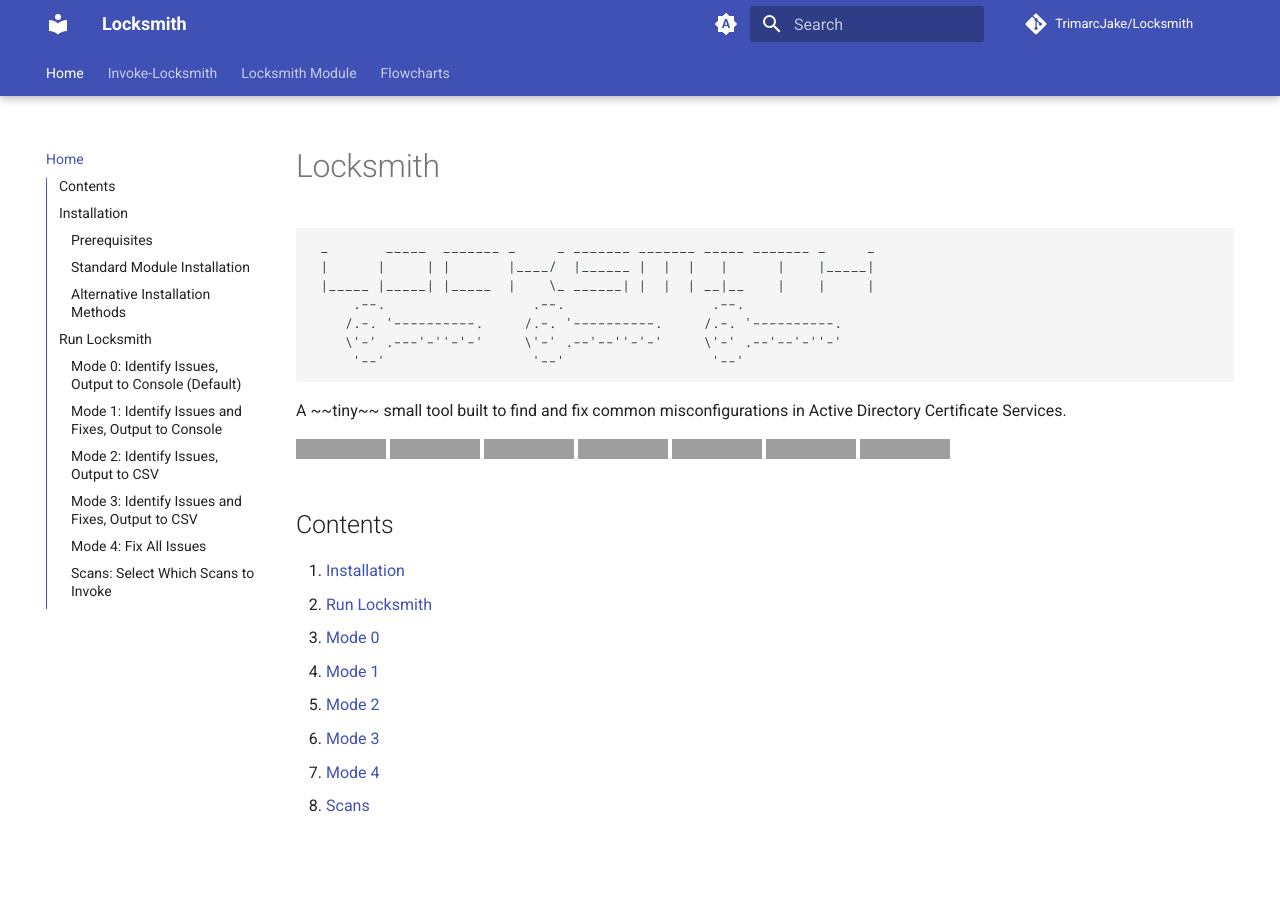
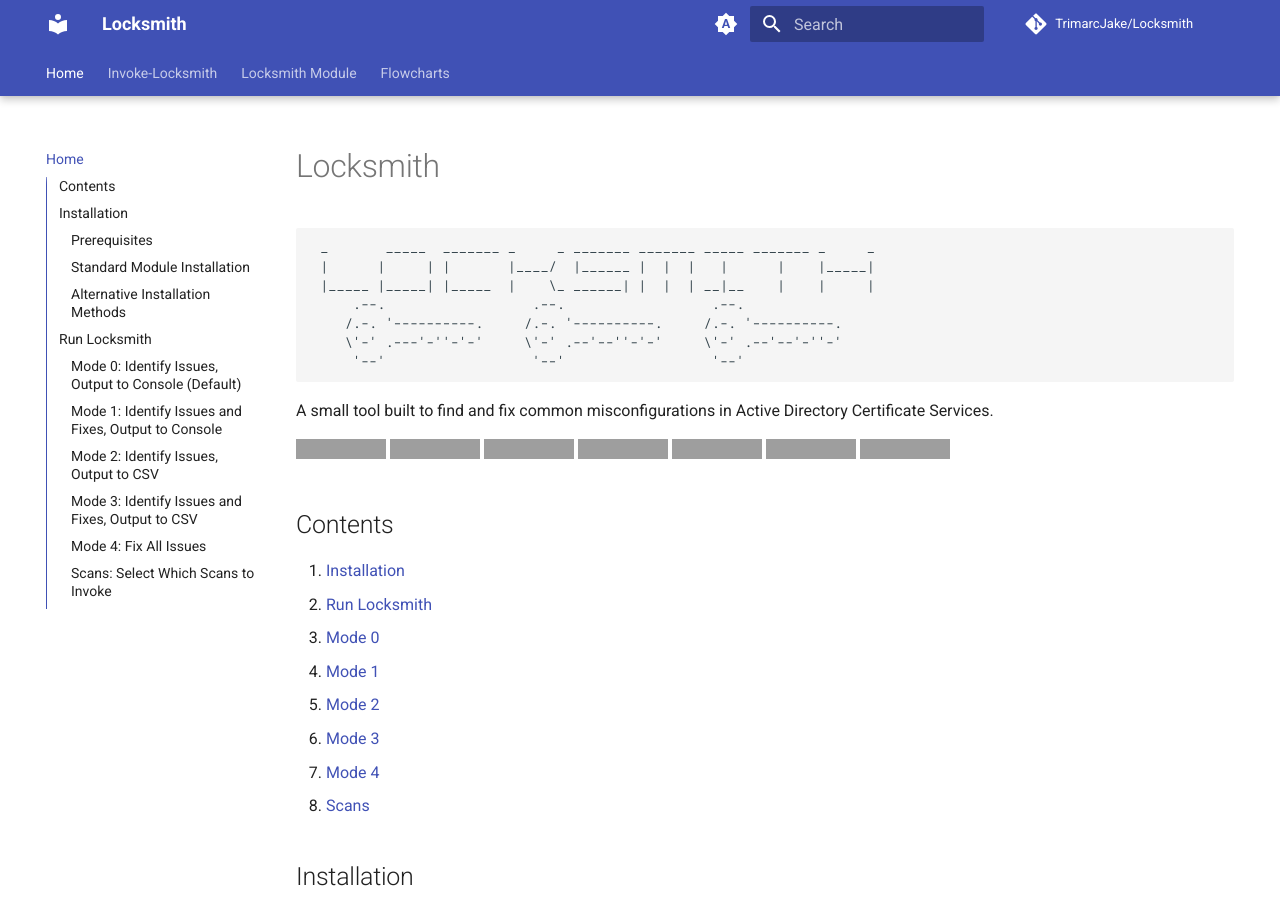
Before and after one commit to TrimarcJake/Locksmith, an MkDocs documentation site: the page built from Docs/index.md, in a window 1280 px wide and 900 px high, cut to the strip 0-900 px from the top of the window. Built offline with MkDocs 1.6.1 and Material for MkDocs 9.7.7, drawn with Linux system fonts in a browser that asks for light colours; comment, search, counter and statistics services are not loaded; grey boxes are pictures that could not be loaded.

Commit message:
Copy MkDocs README to index

````diff
--- a/Docs/index.md
+++ b/Docs/index.md
@@ -1,7 +1,5 @@
 <!-- markdownlint-disable MD033 -->
-
 # Locksmith
-
 ```text
  _       _____  _______ _     _ _______ _______ _____ _______ _     _
  |      |     | |       |____/  |______ |  |  |   |      |    |_____|
@@ -11,9 +9,7 @@
     \'-' .---'-''-'-'     \'-' .--'--''-'-'     \'-' .--'--'-''-'
      '--'                  '--'                  '--'
 ```
-
-A ~~tiny~~ small tool built to find and fix common misconfigurations in Active Directory Certificate Services.
-
+A small tool built to find and fix common misconfigurations in Active Directory Certificate Services.
 <!-- locksmith-badges-start -->
 ![GitHub release](https://img.shields.io/github/v/release/trimarcjake/locksmith?sort=semver)
 ![GitHub top language](https://img.shields.io/github/languages/top/trimarcjake/locksmith)
@@ -23,9 +19,7 @@ A ~~tiny~~ small tool built to find and fix common misconfigurations in Active D
 ![GitHub Actions Workflow Status](https://img.shields.io/github/actions/workflow/status/trimarcjake/Locksmith/powershell.yml?logo=github&label=PSScriptAnalyzer)
 ![PowerShell Gallery Downloads](https://img.shields.io/powershellgallery/dt/locksmith?logo=powershell&label=PowerShell%20Gallery%20Downloads&color=blue)
 <!-- locksmith-badges-end -->
-
 ## Contents
-
 1. [Installation](#Installation)
 2. [Run Locksmith](#RunLocksmith)
    1. [Mode 0](#Mode0)
@@ -34,191 +28,137 @@ A ~~tiny~~ small tool built to find and fix common misconfigurations in Active D
    4. [Mode 3](#Mode3)
    5. [Mode 4](#Mode4)
    6. [Scans](#Scans)
-
-&nbsp;
-
 <a name="Installation" id="Installation"></a>
 
 ## Installation
 
 ### Prerequisites
-
 1. Locksmith must be run on a domain joined system.
 2. The ActiveDirectory and ServerManager PowerShell modules must be installed before importing the Locksmith module.
 3. Administrative rights may be required for some checks and for remediation.
 
-&nbsp;
-
 ### Standard Module Installation
-
 Open a PowerShell prompt and install Locksmith from the PowerShell Gallery:
-
 ```powershell
 Install-Module -Name Locksmith -Scope CurrentUser
 ```
 
-&nbsp;
-
 ### Alternative Installation Methods
-
 1. Download and Use the Module Without Installing It
-
    1. Download the [latest module version](https://github.com/TrimarcJake/Locksmith/releases/latest/download/Locksmith.zip).
    2. Open a PowerShell prompt to the location of the extracted file and run:
-
    ```powershell
    Unblock-File .\Locksmith.zip # if necessary to unblock the download
    Expand-Archive .\Locksmith.zip
    Import-Module .\Locksmith\Locksmith.psd1
    Invoke-Locksmith
    ```
-
 2. Download the Standalone Script Without Module
-
    1. Download the latest monolithic (all-in-one) script version: [https://github.com/TrimarcJake/Locksmith/releases/latest/download/Invoke-Locksmith.zip](https://github.com/TrimarcJake/Locksmith/releases/latest/download/Invoke-Locksmith.zip).
    2. Open a PowerShell prompt to the location of the downloaded file and run:
-
    ```powershell
    Unblock-File .\Invoke-Locksmith.zip
    Expand-Archive .\Invoke-Locksmith.zip -DestinationPath .\
    .\Invoke-Locksmith.ps1
    ```
-
-&nbsp;
-
 <a name="RunLocksmith" id="RunLocksmith"></a>
 
 ## Run Locksmith
+There are several modes you can chose from when running `Invoke-Locksmith`. You can also use the **Scans** parameter to choose which scans you want to invoke.
 
-There are several modes you can chose from when running `Invoke-Locksmith`. You can also use the **Scans** parameter to choose which scans you want to invoke.
-&nbsp;
-&nbsp;
 <a name="Mode0" id="Mode0"></a>
 
 ### Mode 0: Identify Issues, Output to Console (Default)
 
 Running `Invoke-Locksmith.ps1` with no parameters or with `-Mode 0` will scan the current Active Directory forest and output all discovered AD CS issues to the console in **Table** format.
-
 ``` powershell
 # Module Syntax
 Invoke-Locksmith
 ```
-
 ``` powershell
 # Script Syntax
 .\Invoke-Locksmith.ps1
 ```
-
 Example Output for Mode 0: <https://github.com/TrimarcJake/Locksmith/blob/main/examples/Mode0.md>
 
-&nbsp;
-&nbsp;
 <a name="Mode1" id="Mode1"></a>
 
 ### Mode 1: Identify Issues and Fixes, Output to Console
-
 This mode scans the current forest and outputs all discovered AD CS issues and possible fixes to the console in **List** format.
 
 ``` powershell
 # Module Syntax
 Invoke-Locksmith -Mode 1
 ```
-
 ``` powershell
 # Script Syntax
 .\Invoke-Locksmith.ps1 -Mode 1
 ```
-
 Example Output for Mode 1: <https://github.com/TrimarcJake/Locksmith/blob/main/examples/Mode1.md>
 
-&nbsp;
-&nbsp;
 <a name="Mode2" id="Mode2"></a>
 
 ### Mode 2: Identify Issues, Output to CSV
-
 Locksmith Mode 2 scans the current forest and outputs all discovered AD CS issues to ADCSIssues.CSV in the present working directory.
 
 ``` powershell
 # Module Syntax
 Invoke-Locksmith -Mode 2
 ```
-
 ``` powershell
 # Script Syntax
 .\Invoke-Locksmith.ps1 -Mode 2
 ```
-
 Example Output for Mode 2: <https://github.com/TrimarcJake/Locksmith/blob/main/examples/Mode2.md>
 
-&nbsp;
-&nbsp;
 <a name="Mode3" id="Mode3"></a>
 
 ### Mode 3: Identify Issues and Fixes, Output to CSV
-
 In Mode 3, Locksmith scans the current forest and outputs all discovered AD CS issues and example fixes to ADCSRemediation.CSV in the present working directory.
-
 ``` powershell
 # Module Syntax
 Invoke-Locksmith -Mode 3
 ```
-
 ``` powershell
 # Script Syntax
 .\Invoke-Locksmith.ps1 -Mode 3
 ```
-
 Example Output for Mode 3: <https://github.com/TrimarcJake/Locksmith/blob/main/examples/Mode3.md>
 
-&nbsp;
-&nbsp;
 <a name="Mode4" id="Mode4"></a>
 
 ### Mode 4: Fix All Issues
-
 Mode 4 is the "easy button." Running Locksmith in Mode 4 will identify all misconfigurations and offer to fix each issue. If there is any possible operational impact, Locksmith will warn you.
 
 ``` powershell
 # Module Syntax
 Invoke-Locksmith -Mode 4
 ```
-
 ``` powershell
 # Script Syntax
 .\Invoke-Locksmith.ps1 -Mode 4
 ```
-
 Example Output for Mode 4: <https://github.com/TrimarcJake/Locksmith/blob/main/examples/Mode4.md>
 
-&nbsp;
-&nbsp;
 <a name="Scans" id="Scans"></a>
 
 ### Scans: Select Which Scans to Invoke
-
 Use the `-Scans` parameter to choose which vulnerabilities to scan for. Acceptable values include `All`, `Auditing`, `ESC1`, `ESC2`, `ESC3`, `ESC4`, `ESC5`, `ESC6`, `ESC8`, `ESC11`, `ESC13`, `ESC15`, `EKEUwu`, or `PromptMe`. The `PromptMe` option presents an interactive list allowing you to select one or more scans.
 
 ``` powershell
 # Run all scans
 Invoke-Locksmith -Scan All
 ```
-
 ``` powershell
 # Prompt the user for a list of scans to select
 Invoke-Locksmith.ps1 -Scans PromptMe
 ```
-
 ``` powershell
 # Scan for ESC1 vulnerable paths
 Invoke-Locksmith.ps1 -Scans ESC1
 ```
-
 ``` powershell
 # Scan for ESC1, ESC2, and ESC8 vulnerable paths
 Invoke-Locksmith.ps1 -Scans ESC1,ESC2,ESC8
 ```
-
-&nbsp;
-
 Thank you for using Locksmith! 💜
````
